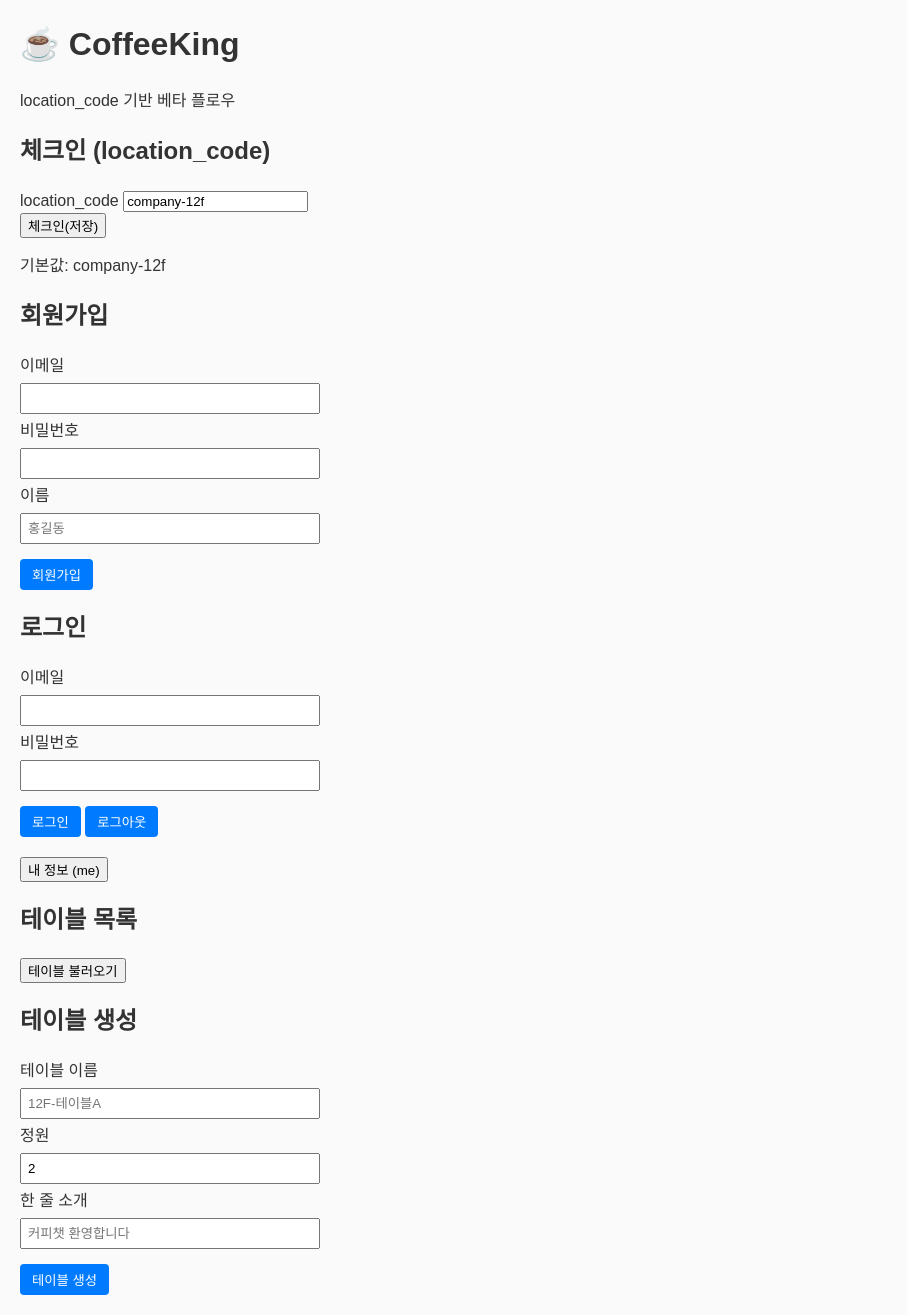
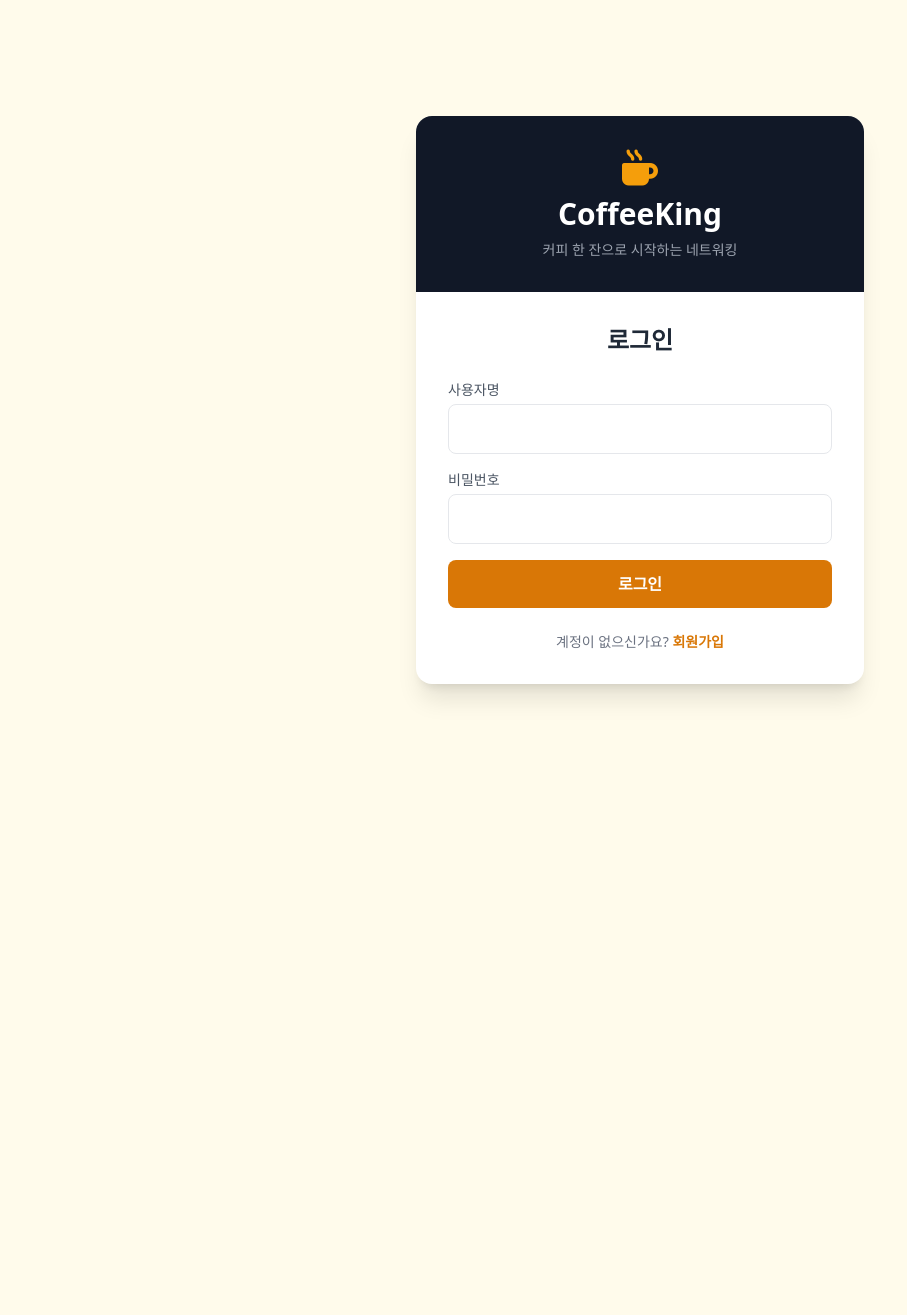
Before and after one commit to braintrue/coffeeking-backend, a Python web app: template templates/index.html in a window 1280 px wide. Shown: the whole page, without its empty margins (0-907 px from the left). After the commit the page ends 699 px from the top, so only its background shows below. Run offline with Jinja, Linux system fonts and the light colour scheme; the template is opened without the code that fills it, so the values that code supplies are empty; some libraries are stand-ins or nearby versions.

Commit message:
Update index.html
API 연동 JavaScript 작성

```diff
--- a/templates/index.html
+++ b/templates/index.html
@@ -4,217 +4,306 @@
     <meta charset="UTF-8">
     <meta name="viewport" content="width=device-width, initial-scale=1.0">
     <title>CoffeeKing - 커피 한 잔으로 시작하는 네트워킹</title>
-    <link rel="stylesheet" href="/static/styles.css">
+    <script src="https://cdn.tailwindcss.com"></script>
+    <link href="https://cdnjs.cloudflare.com/ajax/libs/font-awesome/6.5.1/css/all.min.css" rel="stylesheet">
+    <style>
+        .fade-in { animation: fadeIn 0.3s ease-in-out; }
+        @keyframes fadeIn { from { opacity: 0; transform: translateY(5px); } to { opacity: 1; transform: translateY(0); } }
+        .no-scrollbar::-webkit-scrollbar { display: none; }
+        .no-scrollbar { -ms-overflow-style: none; scrollbar-width: none; }
+    </style>
 </head>
-<body>
-    <div class="container">
-        <header>
-            <h1>☕ CoffeeKing</h1>
-            <p class="subtitle">location_code 기반 베타 플로우</p>
-        </header>
+<body class="bg-amber-50 text-gray-800 min-h-screen flex items-center justify-center p-4">
 
-        <main>
-            <div class="card">
-                <h2>체크인 (location_code)</h2>
-                <div class="form-group">
-                    <label for="location-code-input">location_code</label>
-                    <input type="text" id="location-code-input" value="company-12f">
-                </div>
-                <button class="btn btn-primary" id="save-location-btn">체크인(저장)</button>
-                <p class="text-muted small">기본값: company-12f</p>
+    <!-- 로그인/회원가입 -->
+    <div id="auth-container" class="w-full max-w-md bg-white rounded-2xl shadow-xl overflow-hidden fade-in">
+        <div class="bg-gray-900 p-8 text-center text-white">
+            <div class="text-4xl mb-2"><i class="fa-solid fa-mug-hot text-amber-500"></i></div>
+            <h1 class="text-3xl font-bold">CoffeeKing</h1>
+            <p class="text-gray-400 text-sm mt-2">커피 한 잔으로 시작하는 네트워킹</p>
         </div>
 
-            <div class="card">
-                <h2>회원가입</h2>
-                <form id="register-form">
-                    <div class="form-group">
-                        <label for="register-email">이메일</label>
-                        <input type="email" id="register-email" required>
+        <main class="p-8">
+            <!-- 로그인 -->
+            <div id="login-section">
+                <h2 class="text-2xl font-bold mb-6 text-center">로그인</h2>
+                <form id="login-form" class="space-y-4">
+                    <div>
+                        <label class="block text-sm font-medium text-gray-600 mb-1">사용자명</label>
+                        <input type="text" id="login-username" class="w-full px-4 py-3 rounded-lg border focus:ring-2 focus:ring-amber-500" required>
                     </div>
-                    <div class="form-group">
-                        <label for="register-password">비밀번호</label>
-                        <input type="password" id="register-password" required>
+                    <div>
+                        <label class="block text-sm font-medium text-gray-600 mb-1">비밀번호</label>
+                        <input type="password" id="login-password" class="w-full px-4 py-3 rounded-lg border focus:ring-2 focus:ring-amber-500" required>
                     </div>
-                    <div class="form-group">
-                        <label for="register-fullname">이름</label>
-                        <input type="text" id="register-fullname" placeholder="홍길동">
-                    </div>
-                    <button type="submit" class="btn btn-primary">회원가입</button>
+                    <button type="submit" class="w-full bg-amber-600 hover:bg-amber-700 text-white font-bold py-3 rounded-lg transition">
+                        로그인
+                    </button>
                 </form>
+                <p class="text-center mt-6 text-sm text-gray-500">
+                    계정이 없으신가요? <a href="#" id="show-register" class="text-amber-600 font-bold hover:underline">회원가입</a>
+                </p>
             </div>
 
-            <div class="card">
-                <h2>로그인</h2>
-                <form id="login-form">
-                    <div class="form-group">
-                        <label for="login-email">이메일</label>
-                        <input type="email" id="login-email" required>
+            <!-- 회원가입 -->
+            <div id="register-section" style="display: none;">
+                <h2 class="text-2xl font-bold mb-6 text-center">회원가입</h2>
+                <form id="register-form" class="space-y-4">
+                    <div>
+                        <label class="block text-sm font-medium text-gray-600 mb-1">이메일</label>
+                        <input type="email" id="register-email" class="w-full px-4 py-3 rounded-lg border focus:ring-2 focus:ring-amber-500" required>
                     </div>
-                    <div class="form-group">
-                        <label for="login-password">비밀번호</label>
-                        <input type="password" id="login-password" required>
+                    <div>
+                        <label class="block text-sm font-medium text-gray-600 mb-1">사용자명</label>
+                        <input type="text" id="register-username" class="w-full px-4 py-3 rounded-lg border focus:ring-2 focus:ring-amber-500" required>
                     </div>
-                    <button type="submit" class="btn btn-primary">로그인</button>
-                    <button type="button" class="btn" id="logout-btn">로그아웃</button>
+                    <div>
+                        <label class="block text-sm font-medium text-gray-600 mb-1">비밀번호</label>
+                        <input type="password" id="register-password" class="w-full px-4 py-3 rounded-lg border focus:ring-2 focus:ring-amber-500" required>
+                    </div>
+                    <div>
+                        <label class="block text-sm font-medium text-gray-600 mb-1">한 줄 소개</label>
+                        <input type="text" id="register-tagline" class="w-full px-4 py-3 rounded-lg border focus:ring-2 focus:ring-amber-500" placeholder="ex. 스타트업 개발자">
+                    </div>
+                    <div>
+                        <label class="block text-sm font-medium text-gray-600 mb-1">관심 태그</label>
+                        <input type="text" id="register-tags" class="w-full px-4 py-3 rounded-lg border focus:ring-2 focus:ring-amber-500" placeholder="ex. 개발, 커피, 네트워킹">
+                    </div>
+                    <button type="submit" class="w-full bg-gray-900 hover:bg-gray-800 text-white font-bold py-3 rounded-lg transition">
+                        가입하기
+                    </button>
                 </form>
-                <div class="mt-2">
-                    <button class="btn" id="me-btn">내 정보 (me)</button>
-                    <pre id="me-result" class="result"></pre>
-                </div>
-            </div>
-
-            <div class="card">
-                <h2>테이블 목록</h2>
-                <button class="btn btn-primary" id="load-tables-btn">테이블 불러오기</button>
-                <ul id="tables-list" class="table-list"></ul>
-            </div>
-
-            <div class="card">
-                <h2>테이블 생성</h2>
-                <form id="create-table-form">
-                    <div class="form-group">
-                        <label for="table-name">테이블 이름</label>
-                        <input type="text" id="table-name" placeholder="12F-테이블A" required>
-                    </div>
-                    <div class="form-group">
-                        <label for="table-capacity">정원</label>
-                        <input type="number" id="table-capacity" value="2" min="1" required>
-                    </div>
-                    <div class="form-group">
-                        <label for="table-tagline">한 줄 소개</label>
-                        <input type="text" id="table-tagline" placeholder="커피챗 환영합니다">
-                    </div>
-                    <button type="submit" class="btn btn-primary">테이블 생성</button>
-                </form>
+                <p class="text-center mt-6 text-sm text-gray-500">
+                    이미 계정이 있으신가요? <a href="#" id="show-login" class="text-amber-600 font-bold hover:underline">로그인</a>
+                </p>
             </div>
         </main>
     </div>
 
-    <script src="/static/api-helper.js"></script>
+    <!-- 메인 앱 -->
+    <div id="app-dashboard" class="w-full max-w-md bg-white rounded-2xl shadow-xl overflow-hidden fade-in hidden h-[800px] flex flex-col">
+        <header class="bg-white border-b p-4 flex justify-between items-center">
+            <div class="font-bold text-lg text-amber-700"><i class="fa-solid fa-mug-hot"></i> CoffeeKing</div>
+            <button onclick="logout()" class="text-gray-400 hover:text-red-500">
+                <i class="fa-solid fa-right-from-bracket"></i>
+            </button>
+        </header>
+
+        <div class="flex-1 overflow-y-auto no-scrollbar bg-gray-50 p-4">
+            <!-- 체크인 섹션 -->
+            <div id="checkin-section" class="mb-6">
+                <div id="checkin-status" class="hidden bg-green-50 border border-green-200 rounded-xl p-4 mb-4">
+                    <div class="flex items-center justify-between">
+                        <div>
+                            <p class="text-sm text-green-600 font-bold">체크인 완료</p>
+                            <p id="checkin-location" class="text-lg font-bold text-gray-800"></p>
+                        </div>
+                        <button onclick="checkOut()" class="text-sm text-red-500 hover:underline">체크아웃</button>
+                    </div>
+                </div>
+
+                <div id="checkin-prompt" class="bg-amber-50 border border-amber-200 rounded-xl p-4">
+                    <p class="text-sm font-bold text-amber-800 mb-3">📍 어디에 계신가요?</p>
+                    <div id="location-buttons" class="space-y-2"></div>
+                </div>
+            </div>
+
+            <!-- 테이블 리스트 -->
+            <div id="tables-section">
+                <h3 class="font-bold text-gray-800 mb-3">내 주변 테이블</h3>
+                <div id="tables-list" class="space-y-3"></div>
+            </div>
+        </div>
+    </div>
+
     <script>
-        const locationInput = document.getElementById("location-code-input");
-        const tablesList = document.getElementById("tables-list");
-        const meResult = document.getElementById("me-result");
+        const API = window.location.origin;
 
-        function setDefaultValues() {
-            locationInput.value = apiHelper.getLocationCode();
+        // 🔥 실제 API 호출
+        async function apiCall(endpoint, options = {}) {
+            const token = localStorage.getItem('ck_token');
+            const headers = { 'Content-Type': 'application/json', ...options.headers };
+            if (token) headers['Authorization'] = `Bearer ${token}`;
+
+            const res = await fetch(`${API}${endpoint}`, { ...options, headers });
+            if (res.status === 401) { logout(); throw new Error('인증 만료'); }
+            const data = await res.json();
+            if (!res.ok) throw new Error(data.detail || '요청 실패');
+            return data;
         }
 
-        function renderTables(tables) {
-            tablesList.innerHTML = "";
-            if (!tables || tables.length === 0) {
-                tablesList.innerHTML = "<li>테이블이 없습니다.</li>";
-                return;
+        // 로그인
+        document.getElementById('login-form').addEventListener('submit', async (e) => {
+            e.preventDefault();
+            const formData = new URLSearchParams();
+            formData.append('username', document.getElementById('login-username').value);
+            formData.append('password', document.getElementById('login-password').value);
+
+            try {
+                const res = await fetch(`${API}/auth/login`, {
+                    method: 'POST',
+                    headers: { 'Content-Type': 'application/x-www-form-urlencoded' },
+                    body: formData
+                });
+                const data = await res.json();
+                if (!res.ok) throw new Error(data.detail);
+
+                localStorage.setItem('ck_token', data.access_token);
+                showDashboard();
+            } catch (err) {
+                alert('로그인 실패: ' + err.message);
             }
+        });
 
-            tables.forEach((t) => {
-                const li = document.createElement("li");
-                li.innerHTML = `
-                    <div class="table-item">
-                        <div>
-                            <strong>${t.name}</strong> (${t.current_count}/${t.capacity}) - ${t.status}
-                            <div class="text-muted small">${t.tagline || ""}</div>
-                            <div class="text-muted small">location: ${t.location_code}</div>
-                        </div>
-                        <button class="btn btn-primary join-btn" data-id="${t.id}">참여</button>
-                    </div>
-                `;
-                tablesList.appendChild(li);
+        // 회원가입
+        document.getElementById('register-form').addEventListener('submit', async (e) => {
+            e.preventDefault();
+            try {
+                await apiCall('/auth/register', {
+                    method: 'POST',
+                    body: JSON.stringify({
+                        email: document.getElementById('register-email').value,
+                        username: document.getElementById('register-username').value,
+                        password: document.getElementById('register-password').value,
+                        tagline: document.getElementById('register-tagline').value,
+                        tags: document.getElementById('register-tags').value
+                    })
                 });
+                alert('회원가입 성공! 로그인하세요.');
+                document.getElementById('show-login').click();
+            } catch (err) {
+                alert('회원가입 실패: ' + err.message);
             }
+        });
 
-        async function handleLoadTables() {
+        // 체크인
+        async function checkIn(locationCode) {
             try {
-                const tables = await apiHelper.listTables();
-                renderTables(tables);
+                await apiCall('/checkin', {
+                    method: 'POST',
+                    body: JSON.stringify({ location_code: locationCode })
+                });
+                await loadCheckinStatus();
+                await loadTables();
             } catch (err) {
-                alert("테이블 불러오기 실패: " + err.message);
+                alert('체크인 실패: ' + err.message);
             }
         }
 
-        async function handleJoin(tableId) {
+        // 체크아웃
+        async function checkOut() {
             try {
-                const res = await apiHelper.joinTable(tableId);
-                const message = res.message ? res.message : "참여 완료";
-                alert(message);
-                await handleLoadTables();
+                await apiCall('/checkin/checkout', { method: 'DELETE' });
+                await loadCheckinStatus();
             } catch (err) {
-                alert("참여 실패: " + err.message);
+                alert('체크아웃 실패: ' + err.message);
             }
         }
 
-        document.getElementById("save-location-btn").addEventListener("click", () => {
-            const code = locationInput.value.trim() || "company-12f";
-            apiHelper.saveLocationCode(code);
-            alert(`location_code 저장: ${code}`);
+        // 체크인 상태 로드
+        async function loadCheckinStatus() {
+            try {
+                const status = await apiCall('/checkin/status');
+                if (status.is_checked_in) {
+                    document.getElementById('checkin-status').classList.remove('hidden');
+                    document.getElementById('checkin-prompt').classList.add('hidden');
+                    document.getElementById('checkin-location').innerText = status.location_code;
+                } else {
+                    document.getElementById('checkin-status').classList.add('hidden');
+                    document.getElementById('checkin-prompt').classList.remove('hidden');
+                    await loadLocations();
+                }
+            } catch (err) {
+                console.error('체크인 상태 로드 실패:', err);
+            }
+        }
+
+        // 위치 목록 로드
+        async function loadLocations() {
+            try {
+                const data = await apiCall('/checkin/locations');
+                const container = document.getElementById('location-buttons');
+                container.innerHTML = data.locations.map(loc => `
+                    <button onclick="checkIn('${loc.code}')"
+                            class="w-full bg-white border-2 border-amber-200 hover:border-amber-500 rounded-lg p-3 text-left transition">
+                        <span class="text-2xl mr-2">${loc.icon}</span>
+                        <span class="font-bold">${loc.name}</span>
+                    </button>
+                `).join('');
+            } catch (err) {
+                console.error('위치 로드 실패:', err);
+            }
+        }
+
+        // 테이블 로드
+        async function loadTables() {
+            try {
+                const tables = await apiCall('/tables');
+                const container = document.getElementById('tables-list');
+                if (tables.length === 0) {
+                    container.innerHTML = '<p class="text-gray-400 text-center py-8">아직 테이블이 없습니다</p>';
+                } else {
+                    container.innerHTML = tables.map(t => `
+                        <div class="bg-white border rounded-xl p-4 hover:border-amber-400 transition">
+                            <div class="flex justify-between items-center mb-2">
+                                <span class="font-bold">테이블 ${t.number}</span>
+                                <span class="text-xs px-2 py-1 rounded ${t.status === 'available' ? 'bg-green-100 text-green-600' : 'bg-gray-100'}">${t.status}</span>
+                            </div>
+                            <p class="text-sm text-gray-500">${t.description || '설명 없음'}</p>
+                            ${t.status === 'available' ? `<button onclick="joinTable(${t.id})" class="mt-2 w-full bg-amber-500 text-white py-2 rounded hover:bg-amber-600">참여하기</button>` : ''}
+                        </div>
+                    `).join('');
+                }
+            } catch (err) {
+                document.getElementById('tables-list').innerHTML = '<p class="text-red-400 text-center">체크인이 필요합니다</p>';
+            }
+        }
+
+        // 테이블 참여
+        async function joinTable(tableId) {
+            try {
+                await apiCall(`/tables/${tableId}/join`, { method: 'POST' });
+                alert('테이블 참여 성공!');
+                await loadTables();
+            } catch (err) {
+                alert('참여 실패: ' + err.message);
+            }
+        }
+
+        // 대시보드 표시
+        async function showDashboard() {
+            document.getElementById('auth-container').style.display = 'none';
+            document.getElementById('app-dashboard').classList.remove('hidden');
+            await loadCheckinStatus();
+        }
+
+        // 로그아웃
+        function logout() {
+            localStorage.removeItem('ck_token');
+            location.reload();
+        }
+
+        // 토글
+        document.getElementById('show-register').addEventListener('click', (e) => {
+            e.preventDefault();
+            document.getElementById('login-section').style.display = 'none';
+            document.getElementById('register-section').style.display = 'block';
+        });
+        document.getElementById('show-login').addEventListener('click', (e) => {
+            e.preventDefault();
+            document.getElementById('register-section').style.display = 'none';
+            document.getElementById('login-section').style.display = 'block';
         });
 
-        document.getElementById("register-form").addEventListener("submit", async (e) => {
-            e.preventDefault();
-            const email = document.getElementById("register-email").value;
-            const password = document.getElementById("register-password").value;
-            const fullName = document.getElementById("register-fullname").value;
+        // 자동 로그인
+        window.addEventListener('DOMContentLoaded', async () => {
+            if (localStorage.getItem('ck_token')) {
                 try {
-                await apiHelper.register(email, password, fullName);
-                alert("회원가입 완료! 로그인해주세요.");
-            } catch (err) {
-                alert("회원가입 실패: " + err.message);
+                    await showDashboard();
+                } catch {
+                    localStorage.removeItem('ck_token');
                 }
-        });
-
-        document.getElementById("login-form").addEventListener("submit", async (e) => {
-            e.preventDefault();
-            const email = document.getElementById("login-email").value;
-            const password = document.getElementById("login-password").value;
-            try {
-                await apiHelper.login(email, password);
-                alert("로그인 성공!");
-            } catch (err) {
-                alert("로그인 실패: " + err.message);
             }
-        });
-
-        document.getElementById("logout-btn").addEventListener("click", () => {
-            apiHelper.clearToken();
-            meResult.textContent = "";
-            alert("로그아웃 되었습니다.");
-        });
-
-        document.getElementById("me-btn").addEventListener("click", async () => {
-            try {
-                const me = await apiHelper.me();
-                meResult.textContent = JSON.stringify(me, null, 2);
-            } catch (err) {
-                meResult.textContent = "";
-                alert("내 정보 조회 실패: " + err.message);
-            }
-        });
-
-        document.getElementById("load-tables-btn").addEventListener("click", handleLoadTables);
-
-        tablesList.addEventListener("click", (e) => {
-            if (e.target.classList.contains("join-btn")) {
-                const id = e.target.dataset.id;
-                handleJoin(id);
-            }
-        });
-
-        document.getElementById("create-table-form").addEventListener("submit", async (e) => {
-            e.preventDefault();
-            const name = document.getElementById("table-name").value;
-            const capacity = document.getElementById("table-capacity").value;
-            const tagline = document.getElementById("table-tagline").value;
-            try {
-                await apiHelper.createTable({ name, capacity, tagline });
-                alert("테이블이 생성되었습니다.");
-                await handleLoadTables();
-            } catch (err) {
-                alert("테이블 생성 실패: " + err.message);
-            }
-        });
-
-        window.addEventListener("DOMContentLoaded", () => {
-            setDefaultValues();
         });
     </script>
 </body>
```
Lines whose indentation alone changed are shown as unchanged.
